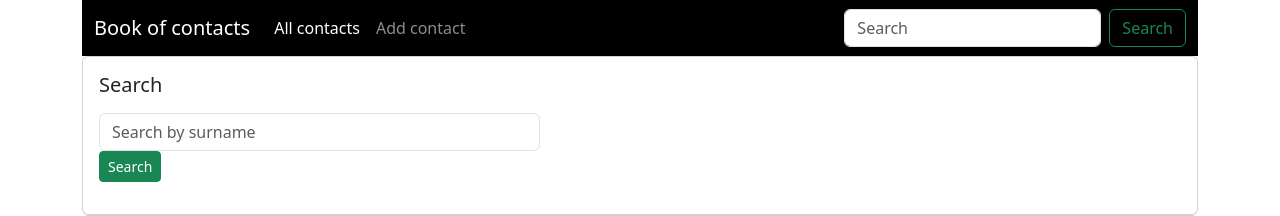
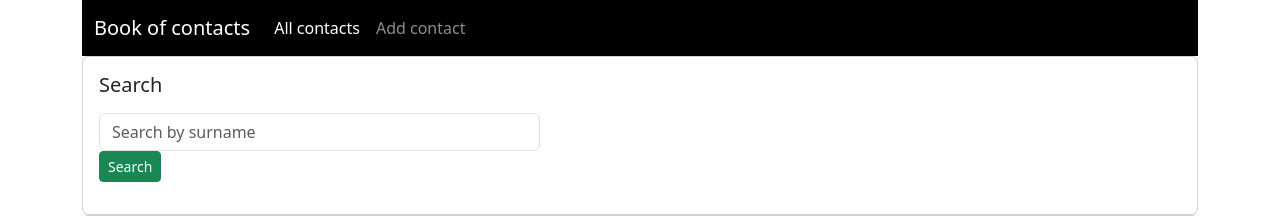
Before and after one commit to yolos777/PhoneBook, a Django app: page / in a window 1280 px wide. Shown: the top 216 px of the page. Run offline with Django 4.2, Linux system fonts and the light colour scheme; data comes from the database, SQL or seed files in the repository.

Commit message:
Add files via upload

```diff
--- a/Pages/Templates/Goodbye.html
+++ b/Pages/Templates/Goodbye.html
@@ -23,10 +23,6 @@
                 <a class="nav-link active" href="{% url 'add' %}">Add contact</a>
               </li>
             </ul>
-            <form class="d-flex" role="search">
-              <input class="form-control me-2" type="search" placeholder="Search" aria-label="Search">
-              <button class="btn btn-outline-success" type="submit">Search</button>
-            </form>
           </div>
         </div>
       </nav>
--- a/Pages/Templates/Main.html
+++ b/Pages/Templates/Main.html
@@ -24,10 +24,6 @@
                 <a class="nav-link" href="{% url 'add' %}">Add contact</a>
               </li>
             </ul>
-            <form class="d-flex" role="search">
-              <input class="form-control me-2" type="search" placeholder="Search" aria-label="Search">
-              <button class="btn btn-outline-success" type="submit">Search</button>
-            </form>
           </div>
         </div>
       </nav>
--- a/Pages/Templates/NewContact.html
+++ b/Pages/Templates/NewContact.html
@@ -23,10 +23,6 @@
                 <a class="nav-link active" href="{% url 'add' %}">Add contact</a>
               </li>
             </ul>
-            <form class="d-flex" role="search">
-              <input class="form-control me-2" type="search" placeholder="Search" aria-label="Search">
-              <button class="btn btn-outline-success" type="submit">Search</button>
-            </form>
           </div>
         </div>
       </nav>
--- a/Pages/views.py
+++ b/Pages/views.py
@@ -15,7 +15,7 @@ class BookOfContacts(TemplateView):
         tip = 'All contacts'
         if search_by == 'surname' and query:
             tip = f"Filtered by {query}"
-            contact_cards = models.Names.objects.filter(surname = query)
+            contact_cards = models.Names.objects.filter(surname__startswith = query)
             context['tip'] = tip
             context['contact_cards'] = contact_cards
             return context
```
